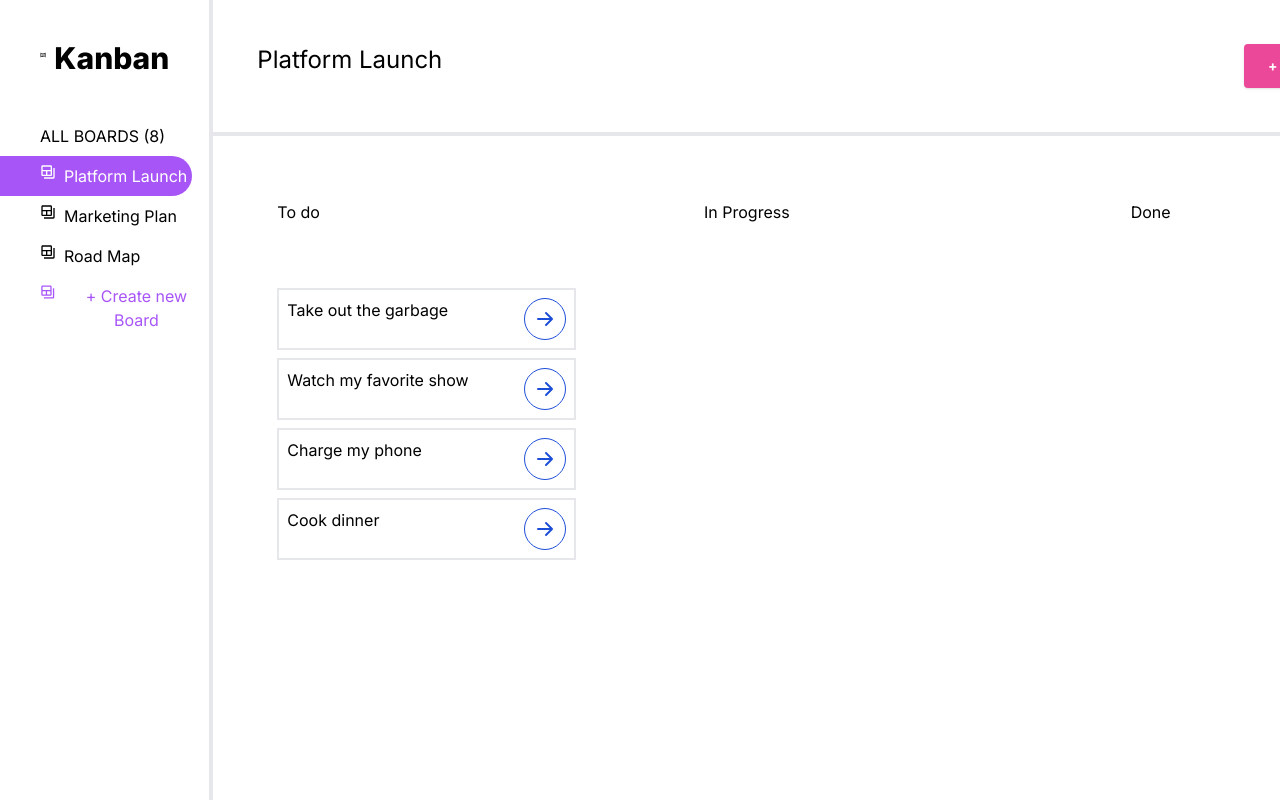
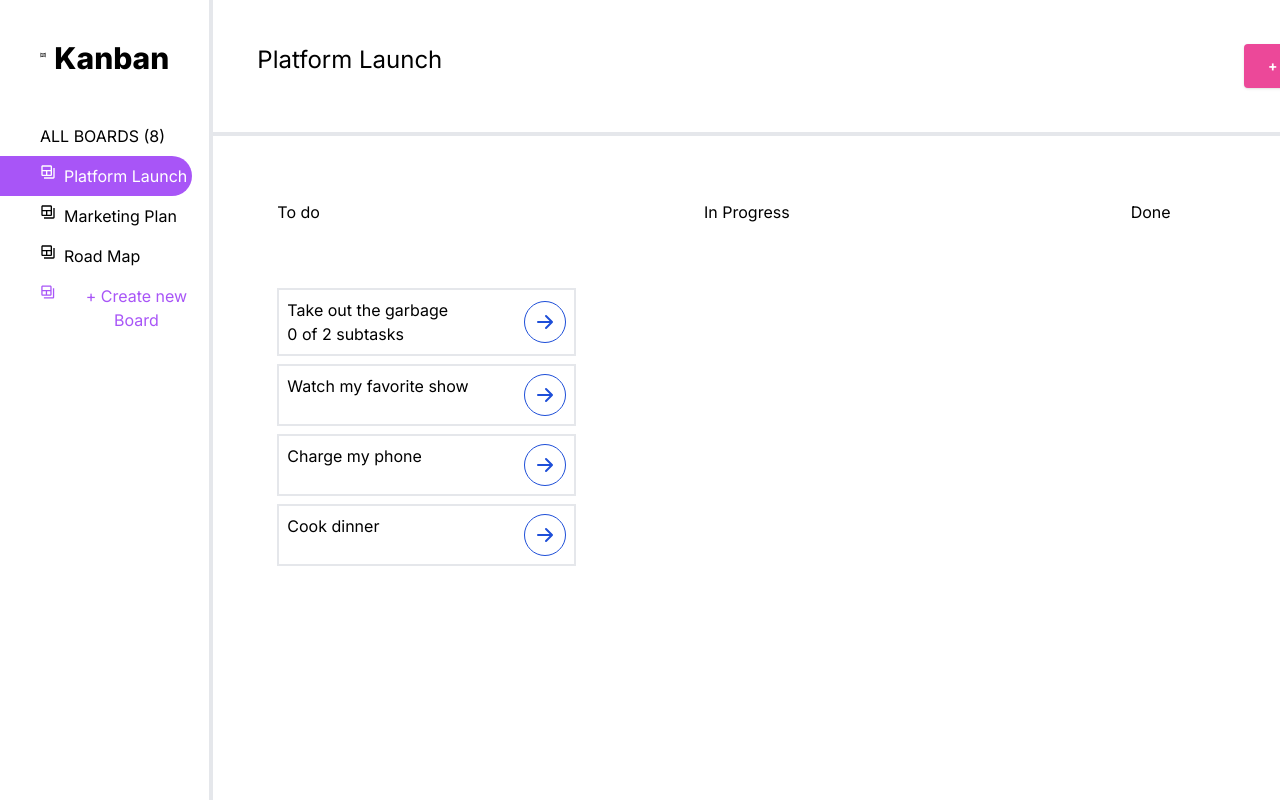
Before and after one commit to grandonbarcia/kanban-board, a Next.js app: page / in a window 1280 px wide. Shown: the top 800 px of the page. Built offline with nearby package versions, Linux system fonts and the light colour scheme.

Commit message:
added Subtasks counter to Tasks in Columns

```diff
--- a/app/Components/Task.js
+++ b/app/Components/Task.js
@@ -21,10 +21,18 @@ export default function Task({
 }) {
   const [showModal, setShowModal] = useState(false);
 
-  function Subtasks() {
+  function SubtasksTrackerForModal() {
     return (
       <div>
         Subtasks {subtasksComplete} / {subtasksIds.length}
+      </div>
+    );
+  }
+
+  function SubtasksTrackerForColumn() {
+    return (
+      <div>
+        {subtasksComplete} of {subtasksIds.length} subtasks
       </div>
     );
   }
@@ -40,8 +48,6 @@ export default function Task({
         count--;
       }
     }
-
-    console.log(count);
 
     const newState = {
       ...data,
@@ -77,7 +83,11 @@ export default function Task({
             <div className="flex justify-between ">
               <div>
                 <div>{task.title}</div>
-                <div></div>
+                <div>
+                  {subtasksIds.length != 0 ? (
+                    <SubtasksTrackerForColumn />
+                  ) : null}
+                </div>
               </div>
               <div className="my-auto">
                 <button
@@ -141,7 +151,7 @@ export default function Task({
                 <h2>{task.content}</h2>
               </div>
               <div className="pb-3">
-                {subtasksIds.length != 0 ? <Subtasks /> : null}
+                {subtasksIds.length != 0 ? <SubtasksTrackerForModal /> : null}
               </div>
 
               <div>
```
